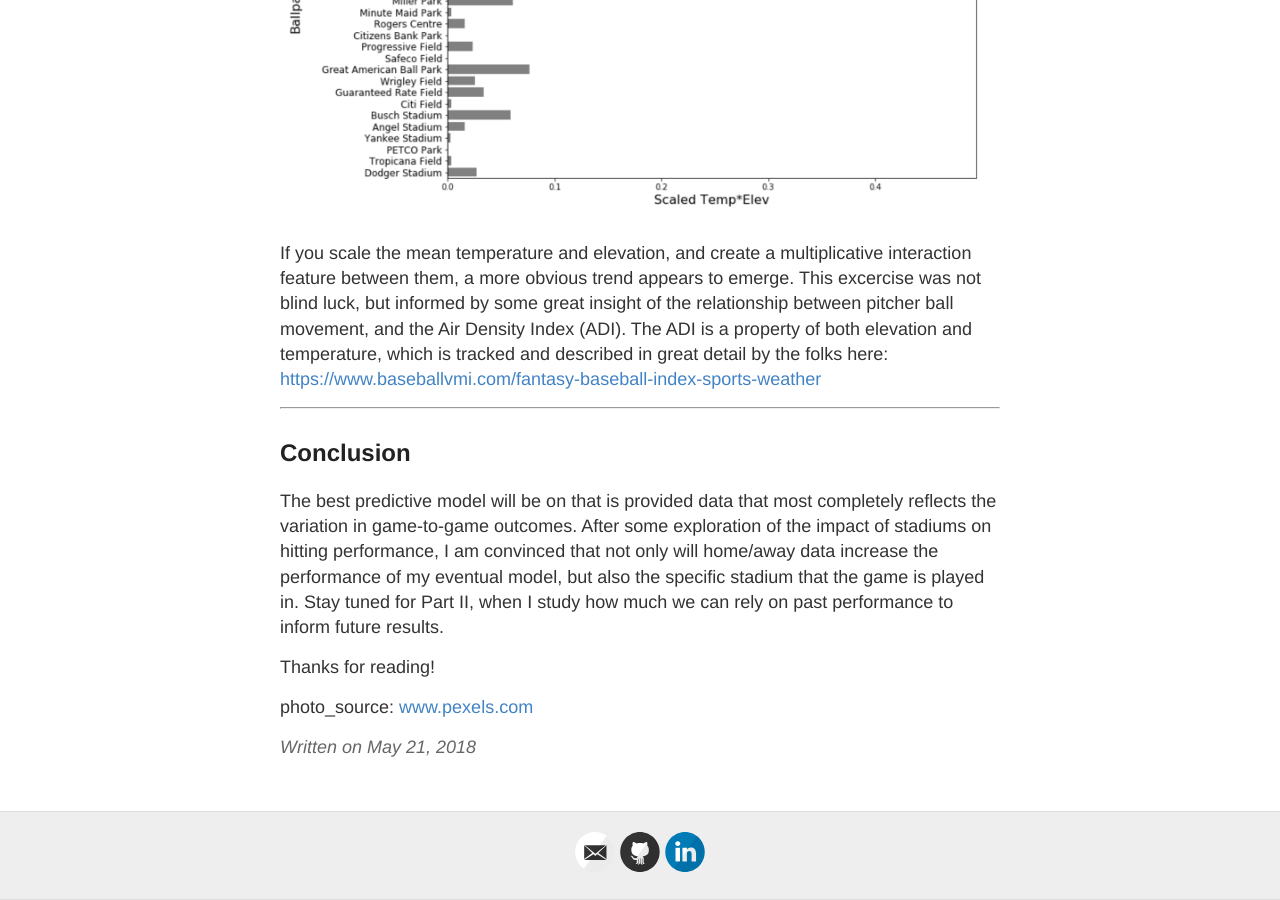
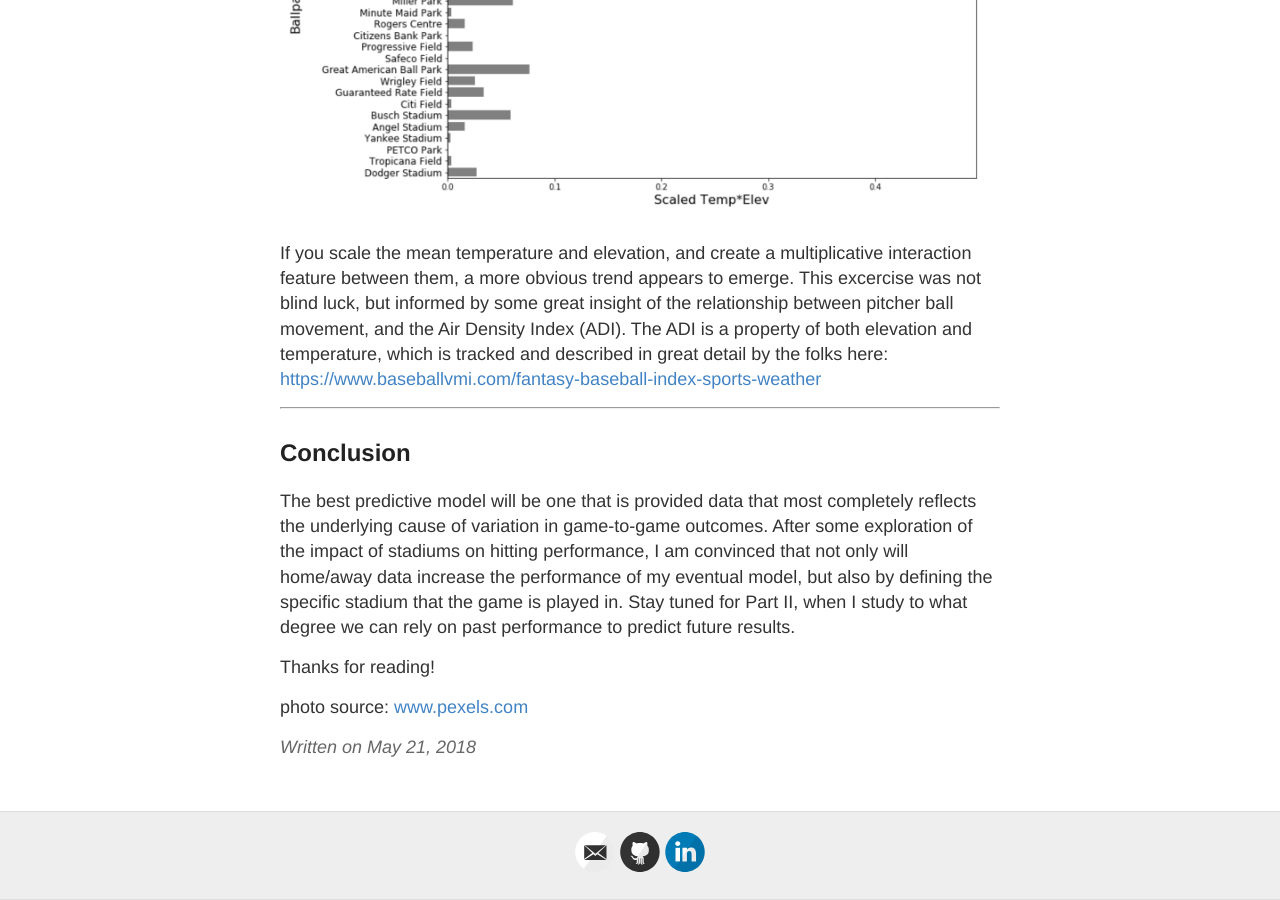
Before and after one commit to PhilPizza/jekyll-now, a Jekyll site: the page built from _posts/2018-05-21-MLB_Stadiums.md, in a window 1280 px wide and 900 px high, scrolled down 5244 px. Built offline with Jekyll 4.4.1, drawn with Linux system fonts in a browser that asks for light colours; some of the changed text lies outside the part shown.

Commit message:
Okay, now it's done

```diff
--- a/_posts/2018-05-21-MLB_Stadiums.md
+++ b/_posts/2018-05-21-MLB_Stadiums.md
@@ -77,8 +77,8 @@ If you scale the mean temperature and elevation, and create a multiplicative int
 
 ## Conclusion
 
-The best predictive model will be on that is provided data that most completely reflects the variation in game-to-game outcomes. After some exploration of the impact of stadiums on hitting performance, I am convinced that not only will home/away data increase the performance of my eventual model, but also the specific stadium that the game is played in. Stay tuned for Part II, when I study how much we can rely on past performance to inform future results.
+The best predictive model will be one that is provided data that most completely reflects the underlying cause of variation in game-to-game outcomes. After some exploration of the impact of stadiums on hitting performance, I am convinced that not only will home/away data increase the performance of my eventual model, but also by defining the specific stadium that the game is played in. Stay tuned for Part II, when I study to what degree we can rely on past performance to predict future results.
 
 Thanks for reading!
 
-photo_source: [www.pexels.com](www.pexels.com)
+photo source: [www.pexels.com](www.pexels.com)
```
Also changed, not shown: other parts of _posts/2018-05-21-MLB_Stadiums.md (+1 -1 lines).
